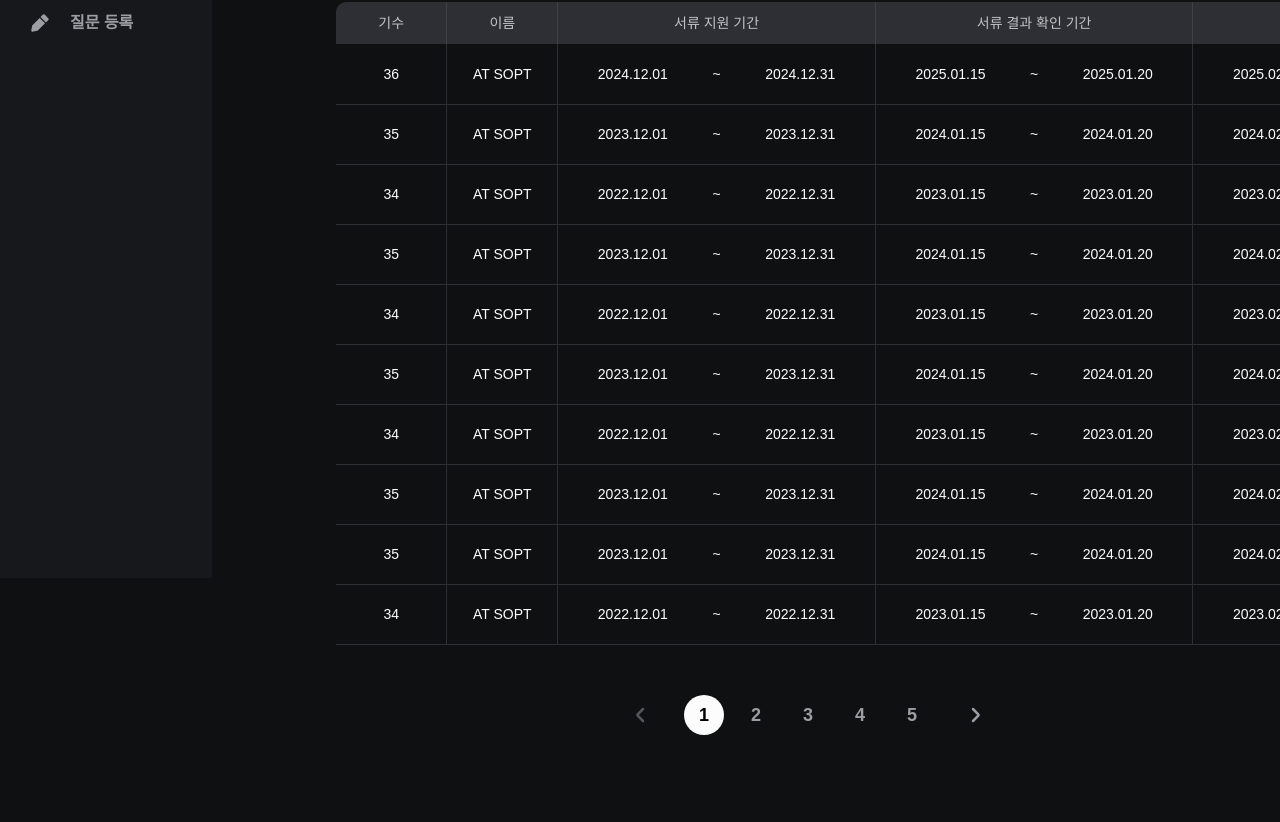
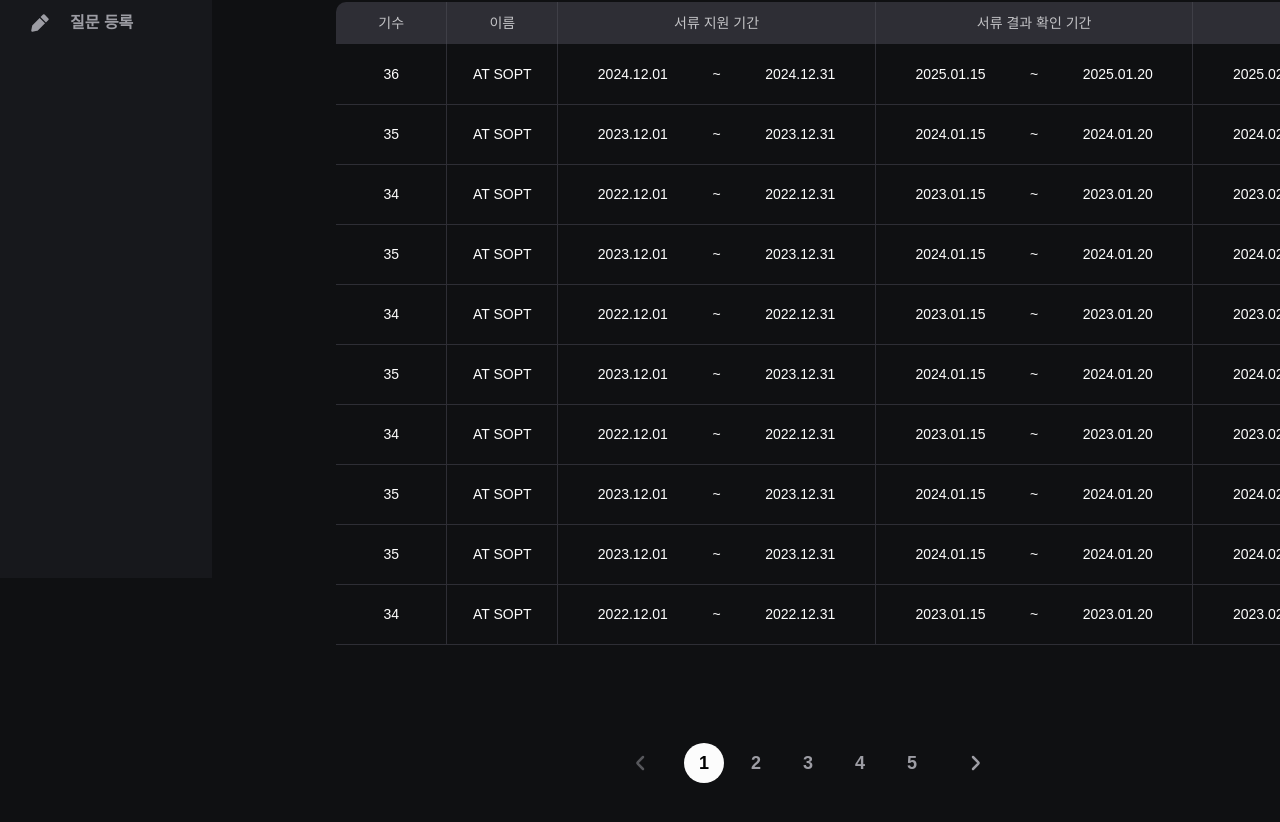
Before and after one commit to sopt/recruiting-fe-react, a React (Vite) app: page /post-generation in a window 1280 px wide. Shown: the part 222-1044 px from the top of the page. Before the commit the page ends 1013 px from the top, so only its background shows below. Built offline with nearby package versions, Linux system fonts and the light colour scheme.

Commit message:
style: pagination 마진 조정

```diff
--- a/src/components/Pagination.tsx
+++ b/src/components/Pagination.tsx
@@ -30,7 +30,7 @@ const Pagination = ({
   const hasNextPage = currentPage < totalPages;
 
   return (
-    <nav className="flex mt-[0.8rem] mb-[5.6rem] justify-center items-center gap-[1.2rem]">
+    <nav className="flex mt-[5.6rem] mb-[5.6rem] justify-center items-center gap-[1.2rem]">
       <button
         type="button"
         onClick={() => onPageChange(currentPage - 1)}
```
